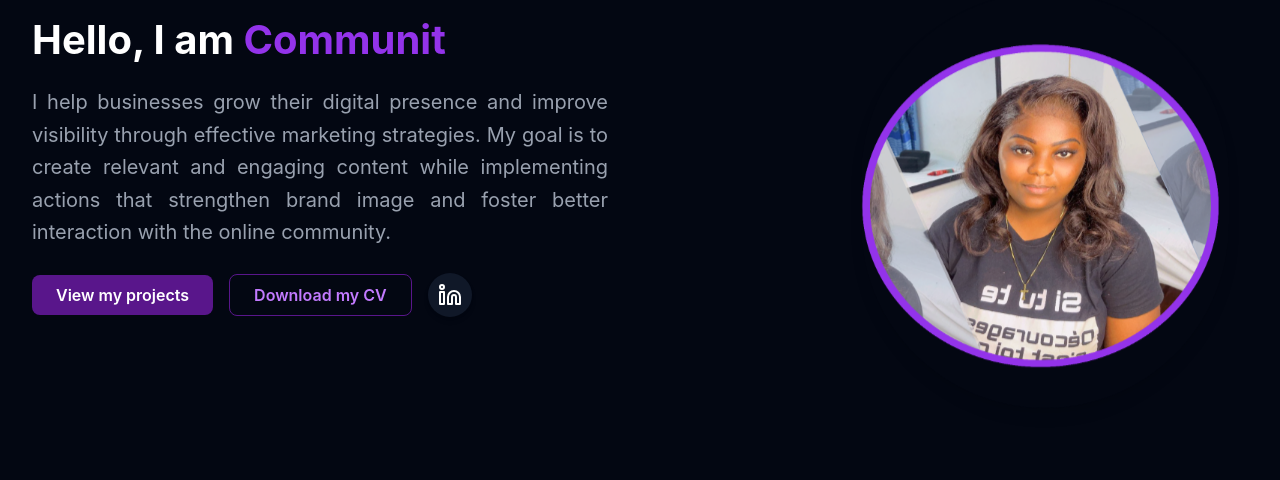
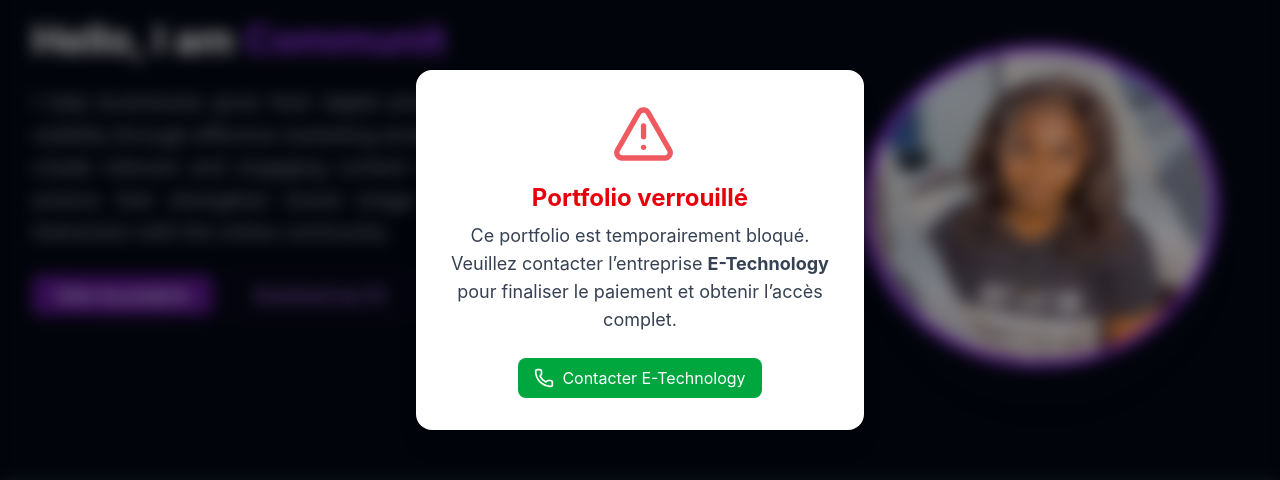
Before and after one commit to Edongo999/miranda-portfolio, a React (Vite) app: page / in a window 1280 px wide. Shown: the part 150-630 px from the top of the page. Built offline with nearby package versions, Linux system fonts and the light colour scheme.

Commit message:
Ajout du modal verrouillage avec bouton WhatsApp vers E’Technology et mise à jour App.tsx

```diff
--- a/src/App.tsx
+++ b/src/App.tsx
@@ -2,12 +2,16 @@
 import Layout from "@/components/layout/Layout";
 import Home from "@/components/pages/HomePages";
 import WhatsAppFloatingButton from "@/components/ui/WhatsAppFloatingButton";
+import AlertModal from "@/components/ui/AlertModal";
 
 function App() {
+  const showLock = true;
+
   return (
     <Layout>
-    <Home />
-    <WhatsAppFloatingButton />
+      <Home /> {/* Ton portfolio reste affiché */}
+      <WhatsAppFloatingButton />
+      <AlertModal show={showLock} /> {/* Modal par-dessus */}
     </Layout>
   );
 }
--- /dev/null
+++ b/src/components/ui/AlertModal.tsx
@@ -0,0 +1,96 @@
+import React from "react";
+import { motion, AnimatePresence } from "framer-motion";
+import { AlertTriangle, Phone } from "lucide-react"; //  Icône téléphone premium
+
+type Props = {
+  show: boolean;
+};
+
+const AlertModal: React.FC<Props> = ({ show }) => {
+  return (
+    <AnimatePresence>
+      {show && (
+        <motion.div
+          role="alertdialog"
+          aria-modal="true"
+          aria-labelledby="alert-title"
+          aria-describedby="alert-desc"
+          initial={{ opacity: 0 }}
+          animate={{ opacity: 1 }}
+          exit={{ opacity: 0 }}
+          className="fixed inset-0 z-50 flex items-center justify-center px-4"
+        >
+          {/* Fond semi-transparent */}
+          <div
+            aria-hidden="true"
+            className="absolute inset-0 bg-black/40 backdrop-blur-sm transition-opacity duration-300"
+          />
+
+          {/* Contenu du modal */}
+          <motion.div
+            initial={{ scale: 0.9, opacity: 0 }}
+            animate={{ scale: 1, opacity: 1 }}
+            exit={{ scale: 0.9, opacity: 0 }}
+            transition={{ duration: 0.4, ease: "easeOut" }}
+            className="relative z-10 bg-white dark:bg-gray-800 rounded-2xl shadow-xl p-6 sm:p-8 w-full max-w-xs sm:max-w-md text-center"
+            onClick={(e) => e.stopPropagation()}
+          >
+            {/* Icône premium */}
+            <div className="flex justify-center mb-4">
+              <motion.div
+                animate={{
+                  opacity: [1, 0.2, 1],
+                  x: [0, -4, 4, -4, 4, 0],
+                }}
+                transition={{
+                  duration: 1.2,
+                  repeat: Infinity,
+                  ease: "easeInOut",
+                }}
+              >
+                <AlertTriangle className="w-12 h-12 sm:w-16 sm:h-16 text-red-600" />
+              </motion.div>
+            </div>
+
+            <motion.h2
+              id="alert-title"
+              initial={{ opacity: 0, y: -10 }}
+              animate={{ opacity: 1, y: 0 }}
+              transition={{ delay: 0.2 }}
+              className="text-lg sm:text-xl md:text-2xl font-bold text-red-600 mb-2"
+            >
+              Portfolio verrouillé
+            </motion.h2>
+
+            <motion.p
+              id="alert-desc"
+              initial={{ opacity: 0 }}
+              animate={{ opacity: 1 }}
+              transition={{ delay: 0.4 }}
+              className="text-sm sm:text-base md:text-lg text-gray-700 dark:text-gray-200 mb-4"
+            >
+              Ce portfolio est temporairement bloqué.
+              Veuillez contacter l’entreprise <strong>E-Technology</strong> pour finaliser le paiement et obtenir l’accès complet.
+            </motion.p>
+
+            {/* Bouton WhatsApp avec icône téléphone */}
+            <motion.a
+              href="https://wa.me/237676471601"
+              target="_blank"
+              rel="noopener noreferrer"
+              initial={{ opacity: 0, y: 10 }}
+              animate={{ opacity: 1, y: 0 }}
+              transition={{ delay: 0.6 }}
+              className="mt-2 inline-flex items-center justify-center gap-2 bg-green-600 text-white px-4 py-2 rounded-lg hover:bg-green-700 transition w-full sm:w-auto focus:outline-none focus:ring-2 focus:ring-green-500"
+            >
+              <Phone className="w-5 h-5" /> {/* Icône téléphone */}
+              Contacter E-Technology
+            </motion.a>
+          </motion.div>
+        </motion.div>
+      )}
+    </AnimatePresence>
+  );
+};
+
+export default AlertModal;
```
